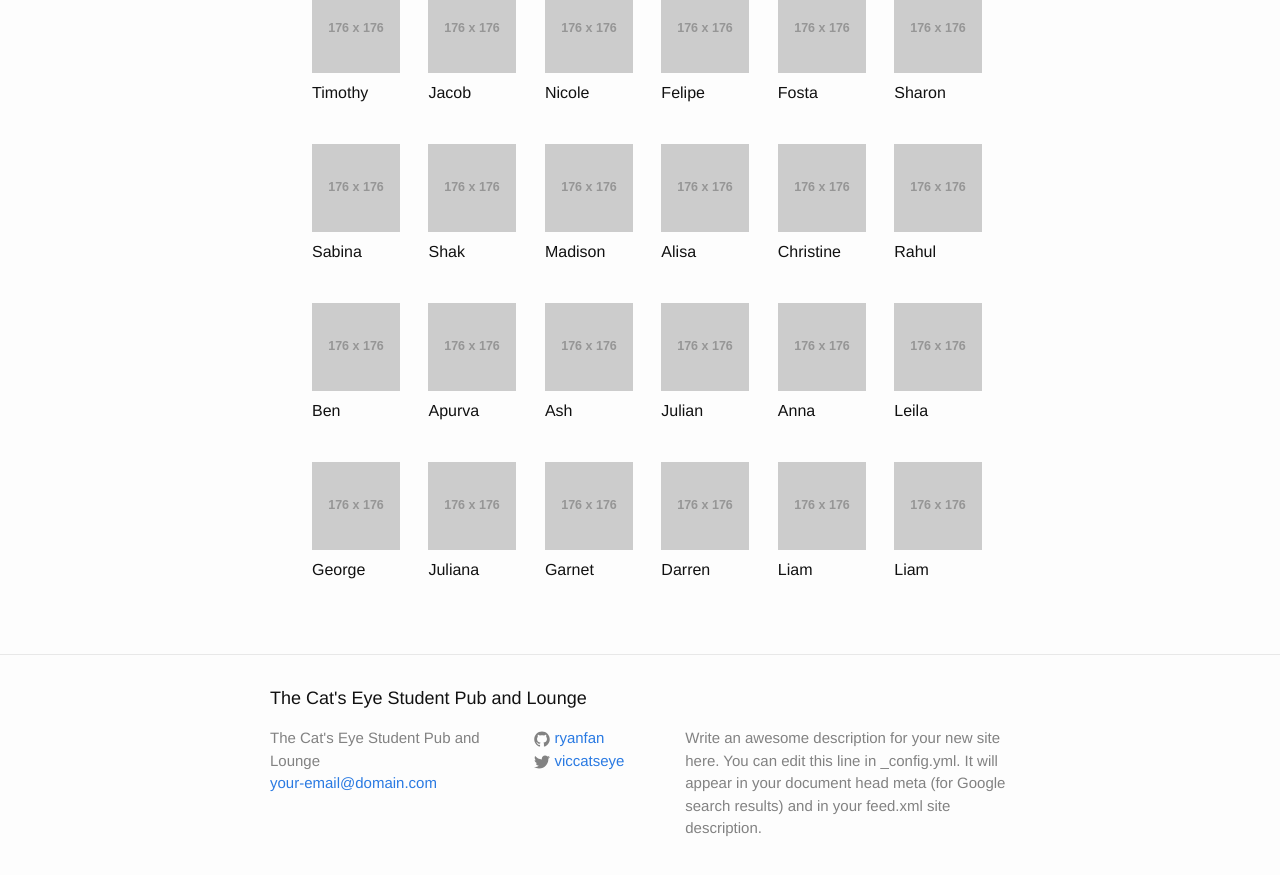
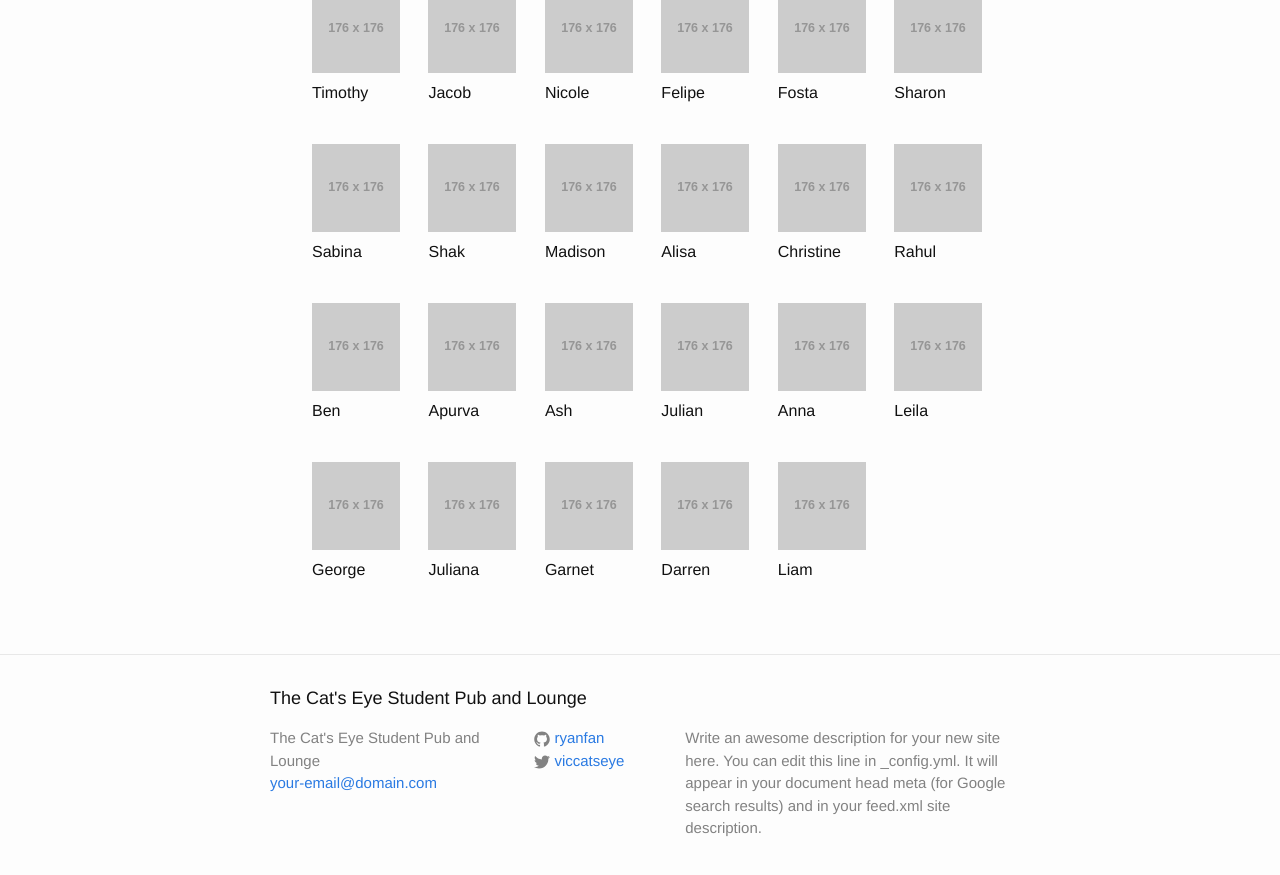
Before and after one commit to ryanfan/cats-eye, a Jekyll site: the page built from members.html, in a window 1280 px wide and 900 px high, scrolled down 701 px. Shown: the top 875 px of the window. Built offline with Jekyll 4.4.1, drawn with Linux system fonts in a browser that asks for light colours.

Commit message:
Removed duplicate member.

```diff
--- a/_data/members.yml
+++ b/_data/members.yml
@@ -110,6 +110,3 @@ subcommittee:
 
   - name:  Liam
     pic:
-
-  - name:  Liam
-    pic:
```
